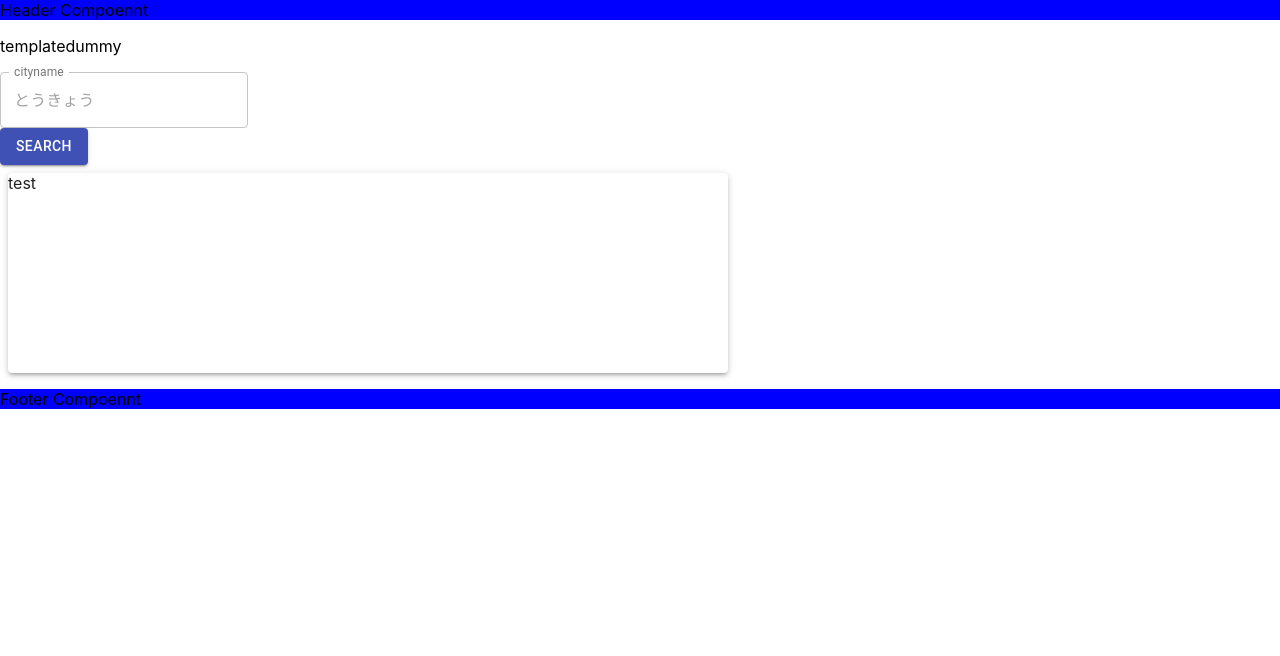
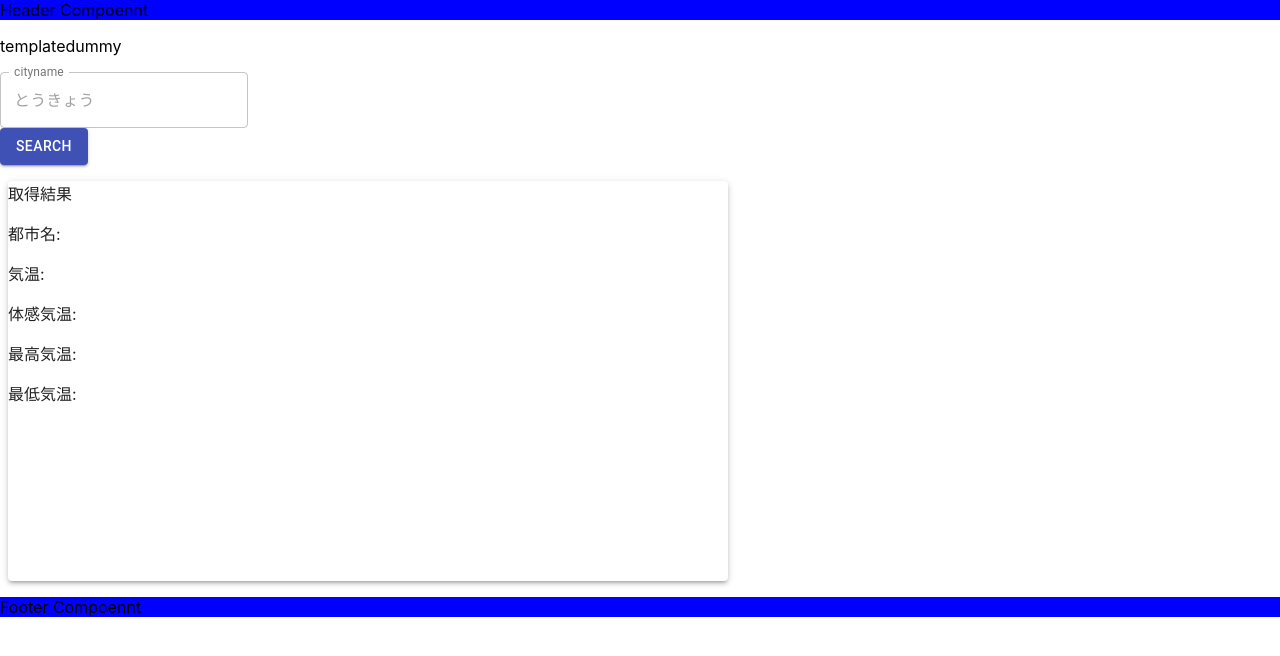
Before and after one commit to T-Naohisa/React_practice, a React (Create React App) app in the folder react-practice/: page /currentweather in a window 1280 px wide. Shown: the top 656 px of the page. Built offline with nearby package versions, Linux system fonts and the light colour scheme.

Commit message:
ボタン機能仮置き

```diff
--- a/react-practice/package.json
+++ b/react-practice/package.json
@@ -12,6 +12,7 @@
     "@types/node": "^12.20.19",
     "@types/react": "^17.0.17",
     "@types/react-dom": "^17.0.9",
+    "axios": "^0.21.4",
     "react": "^16.13.1",
     "react-dom": "^16.13.1",
     "react-router-dom": "^5.2.0",
--- a/react-practice/src/container/SecondPageContainer.tsx
+++ b/react-practice/src/container/SecondPageContainer.tsx
@@ -1,8 +1,28 @@
+import axios from "axios";
+
 /**
  * 検索ボタン押下時の処理
  *
  *
  */
-export const click = () => {
+export const click = async (cityName: string) => {
   console.log("Ok");
+  const result = await getWeatherAPI(cityName);
+  if (result.status === 200) {
+    //正常
+  } else if (result.status === 404) {
+    //認証エラー
+  } else {
+    //エラー
+  }
 };
+
+//天気情報を取得する非同期通信部分（仮置き）
+export const getWeatherAPI = async (cityName: string) => {
+  const url = "";
+  const params = { q: cityName };
+
+  const response = await axios.get("url", { params });
+  console.log(`レスポンスステータス：${response.status}`);
+  return response;
+};
--- a/react-practice/src/ui/atom/Paper.tsx
+++ b/react-practice/src/ui/atom/Paper.tsx
@@ -13,7 +13,7 @@ const useStyles = makeStyles((theme: Theme) =>
       "& > *": {
         margin: theme.spacing(1),
         width: theme.spacing(90),
-        height: theme.spacing(25),
+        height: theme.spacing(50),
       },
     },
   })
@@ -27,7 +27,16 @@ export const PaperWapper = () => {
       {display && (
         <div className="paperwapper">
           <div className={classes.root}>
-            <Paper elevation={3}>test</Paper>
+            <Paper elevation={3}>
+              <p>取得結果</p>
+              <div className="getweatherinfo">
+                <p>都市名:</p>
+                <p>気温:</p>
+                <p>体感気温:</p>
+                <p>最高気温:</p>
+                <p>最低気温:</p>
+              </div>
+            </Paper>
           </div>
         </div>
       )}
--- a/react-practice/src/ui/atom/Text.tsx
+++ b/react-practice/src/ui/atom/Text.tsx
@@ -1,11 +1,19 @@
-import React from "react";
+import React, { SetStateAction, Dispatch } from "react";
 
 import TextField from "@material-ui/core/TextField";
 /**
  * TextComponent
  */
 
-export const TextWapper = () => {
+export interface TextWapperInterface {
+  setCityName: Dispatch<SetStateAction<string>>;
+}
+export const TextWapper = (props: TextWapperInterface) => {
+  //入力値をFieldで管理する
+  const onChangeEvent = (target: string) => {
+    props.setCityName(target);
+  };
+
   return (
     <>
       <div className="textwapper">
@@ -16,6 +24,7 @@ export const TextWapper = () => {
           InputLabelProps={{
             shrink: true,
           }}
+          onChange={(e) => onChangeEvent(e.target.value)}
         ></TextField>
       </div>
     </>
--- a/react-practice/src/ui/organism/SecondFieldComponent.tsx
+++ b/react-practice/src/ui/organism/SecondFieldComponent.tsx
@@ -1,6 +1,6 @@
-import React from "react";
+import React, { useState } from "react";
 import { ButtonWapper, ButtonWapperInterface } from "ui/atom/Button";
-import { TextWapper } from "ui/atom/Text";
+import { TextWapper, TextWapperInterface } from "ui/atom/Text";
 import { PaperWapper } from "ui/atom/Paper";
 import { click } from "container/SecondPageContainer";
 
@@ -9,23 +9,30 @@ import { click } from "container/SecondPageContainer";
  */
 
 export const SecondFieldComponent = () => {
+  console.log("render Field");
+  //都市名
+  const [cityName, setCityName] = useState<string>("");
+
   /**
    * propsの書き方
    * XXX ={props.XXX}と一個一個記載していく
    * まとめての場合は {...prop}と記載する
    *
    */
-  const props: ButtonWapperInterface = {
+  const buttonWapperProps: ButtonWapperInterface = {
     name: "Search",
     test: "test",
     onClick: click,
+  };
+  const textWapperProps: TextWapperInterface = {
+    setCityName: setCityName,
   };
 
   return (
     <>
       <div className="secondmain">
-        <TextWapper />
-        <ButtonWapper {...props} />
+        <TextWapper {...textWapperProps} />
+        <ButtonWapper {...buttonWapperProps} />
         <PaperWapper />
         <p></p>
       </div>
```
Also changed, not shown: 1 other file (tests, documents, lock files or other folders).
